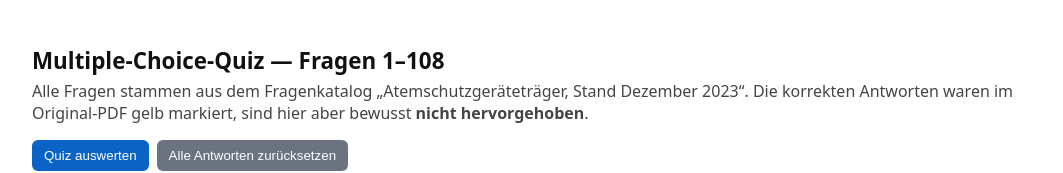
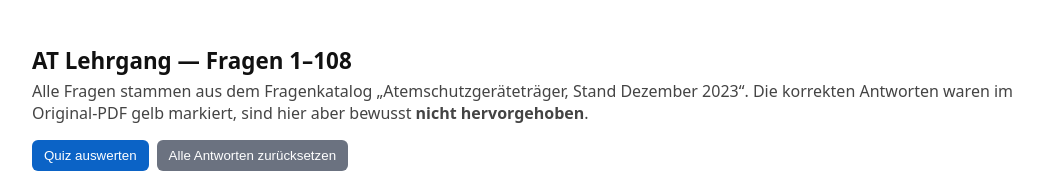
Before and after one commit to sebastiankutschbach/at-quiz, a plain HTML site: page index.html in a window 1280 px wide. Shown: the top 173 px of the page, without its empty margins (108-1171 px from the left). Drawn offline with Linux system fonts and the light colour scheme.

Commit message:
fixed title

```diff
--- a/index.html
+++ b/index.html
@@ -3,7 +3,7 @@
 <head>
   <meta charset="utf-8" />
   <meta name="viewport" content="width=device-width,initial-scale=1" />
-  <title>Multiple-Choice-Quiz — Atemschutzgeräteträger (Fragen 1–108)</title>
+  <title>Atemschutzgeräteträger (Fragen 1–108)</title>
   <style>
     body{font-family:system-ui,-apple-system,Segoe UI,Roboto,Helvetica,Arial;max-width:1000px;margin:18px auto;padding:12px;color:#111}
     h1{font-size:1.4rem;margin-bottom:4px}
@@ -22,7 +22,7 @@
   </style>
 </head>
 <body>
-  <h1>Multiple-Choice-Quiz — Fragen 1–108</h1>
+  <h1>AT Lehrgang — Fragen 1–108</h1>
   <p class="lead">
     Alle Fragen stammen aus dem Fragenkatalog „Atemschutzgeräteträger, Stand Dezember 2023“.
     Die korrekten Antworten waren im Original-PDF gelb markiert, sind hier aber bewusst <strong>nicht hervorgehoben</strong>.
```
